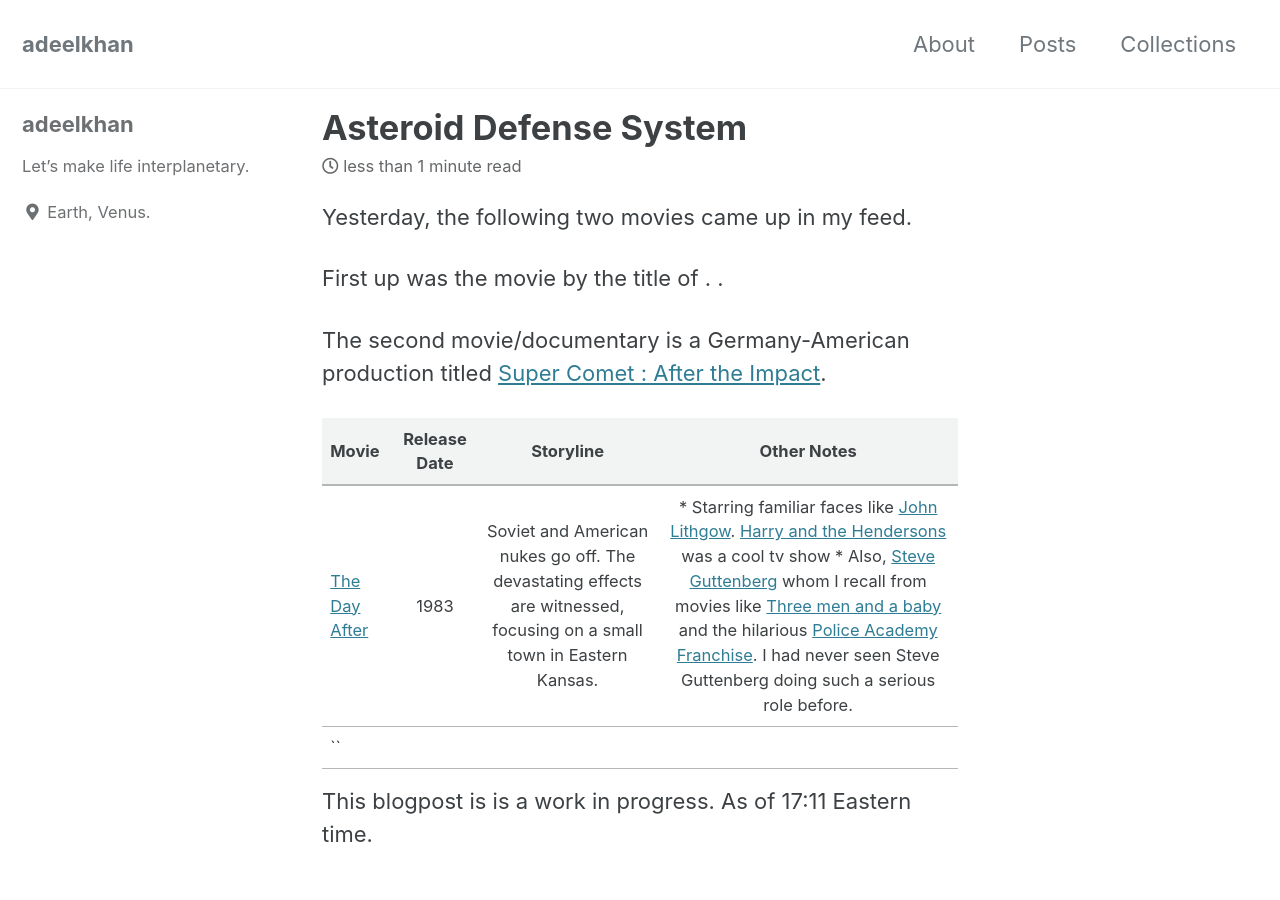
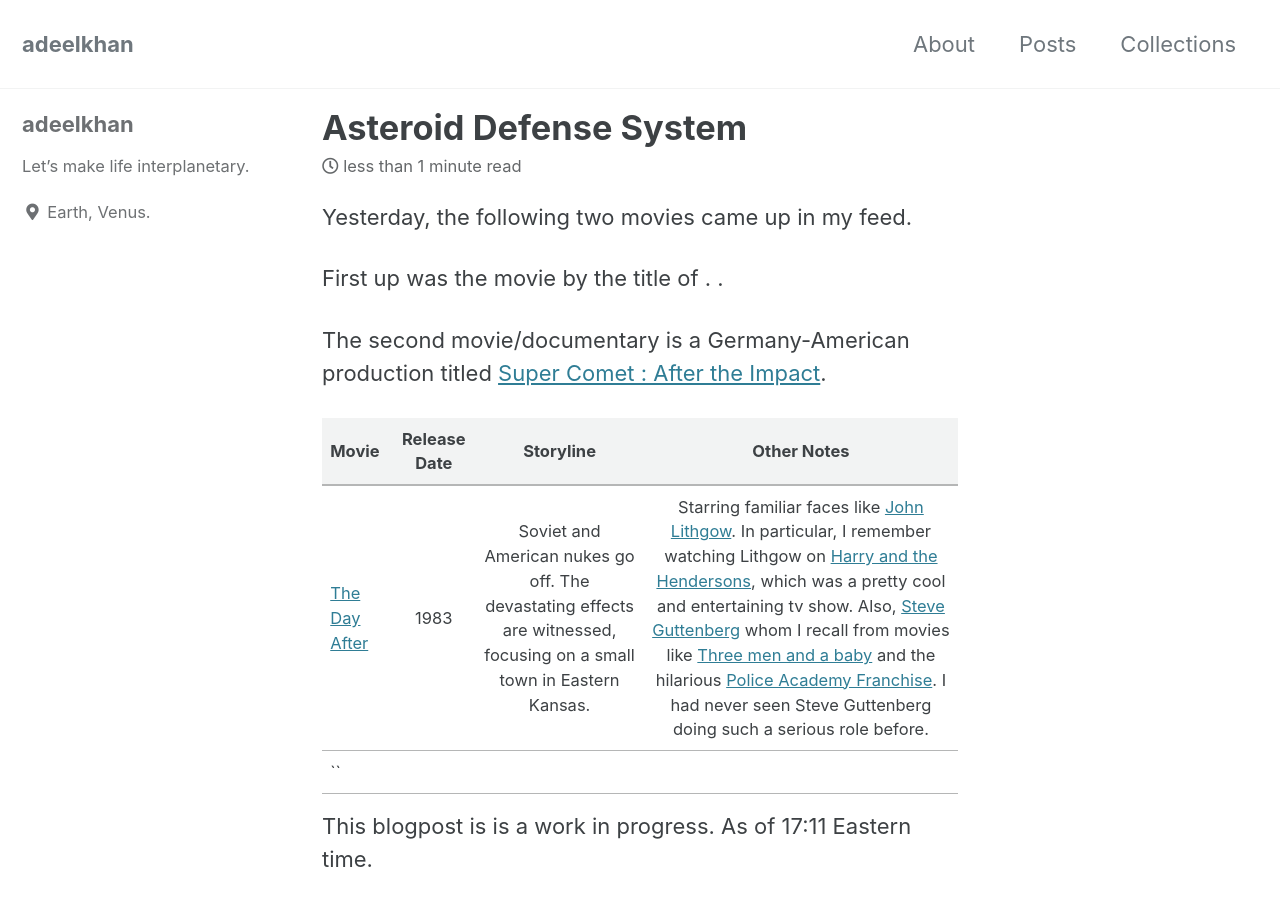
Before and after one commit to stellardreams/stellardreams.github.io, a Jekyll site: the page built from _posts/2020-11-03-Asteroid-Defense-System.md, in a window 1280 px wide and 900 px high. Built offline with Jekyll 4.4.1, drawn with Linux system fonts in a browser that asks for light colours; cached includes are drawn as plain includes.

Commit message:
Update 2020-11-03-Asteroid-Defense-System.md
Edit.

```diff
--- a/_posts/2020-11-03-Asteroid-Defense-System.md
+++ b/_posts/2020-11-03-Asteroid-Defense-System.md
@@ -6,7 +6,7 @@ The second movie/documentary is a Germany-American production titled [Super Come
 
 |  Movie  | Release Date  | Storyline | Other Notes |
 | :------------- | :-------------: | :-------------: | :-------------: |
-| [The Day After](https://www.imdb.com/title/tt0085404/) |1983| Soviet and American nukes go off. The devastating effects are witnessed, focusing on a small town in Eastern Kansas. | * Starring familiar faces like [John Lithgow](https://www.imdb.com/name/nm0001475/). [Harry and the Hendersons](https://www.imdb.com/title/tt0093148/) was a cool tv show * Also, [Steve Guttenberg](https://www.imdb.com/name/nm0000430/?ref_=tt_cl_t3) whom I recall from movies like [Three men and a baby](https://www.imdb.com/title/tt0094137/?ref_=nm_knf_t1) and the hilarious [Police Academy Franchise](https://en.wikipedia.org/wiki/Police_Academy_(franchise)). I had never seen Steve Guttenberg doing such a serious role before. |
+| [The Day After](https://www.imdb.com/title/tt0085404/) |1983| Soviet and American nukes go off. The devastating effects are witnessed, focusing on a small town in Eastern Kansas. | Starring familiar faces like [John Lithgow](https://www.imdb.com/name/nm0001475/). In particular, I remember watching Lithgow on [Harry and the Hendersons](https://www.imdb.com/title/tt0093148/), which was a pretty cool and entertaining tv show. Also, [Steve Guttenberg](https://www.imdb.com/name/nm0000430/?ref_=tt_cl_t3) whom I recall from movies like [Three men and a baby](https://www.imdb.com/title/tt0094137/?ref_=nm_knf_t1) and the hilarious [Police Academy Franchise](https://en.wikipedia.org/wiki/Police_Academy_(franchise)). I had never seen Steve Guttenberg doing such a serious role before. |
 | `` || | |
 
 This blogpost is is a work in progress. As of 17:11 Eastern time.
```
